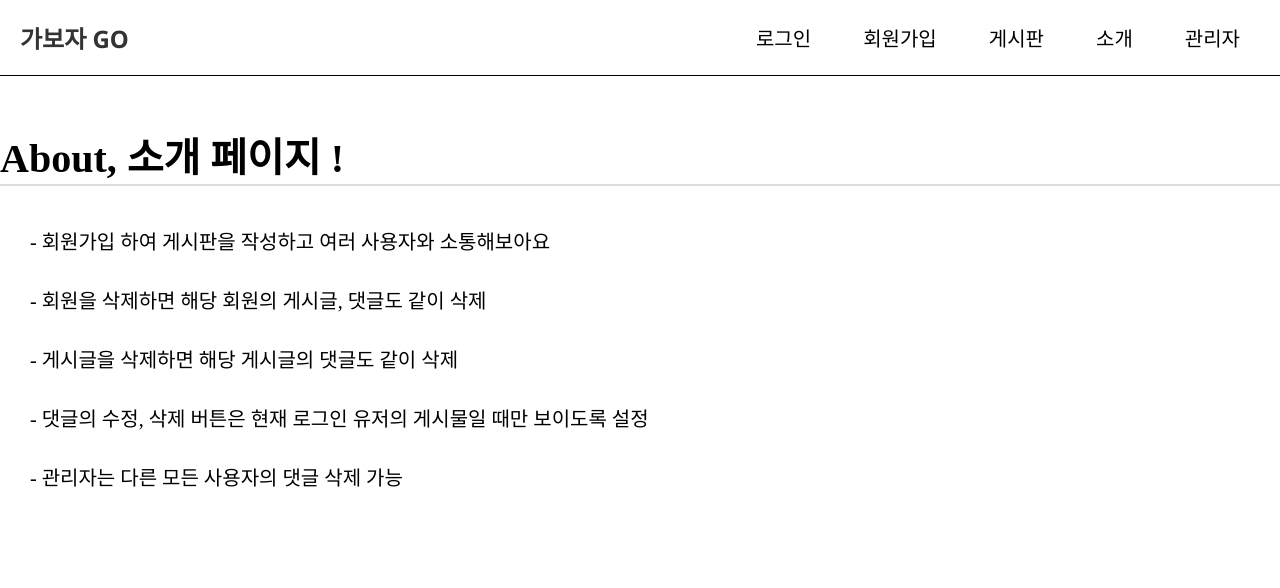
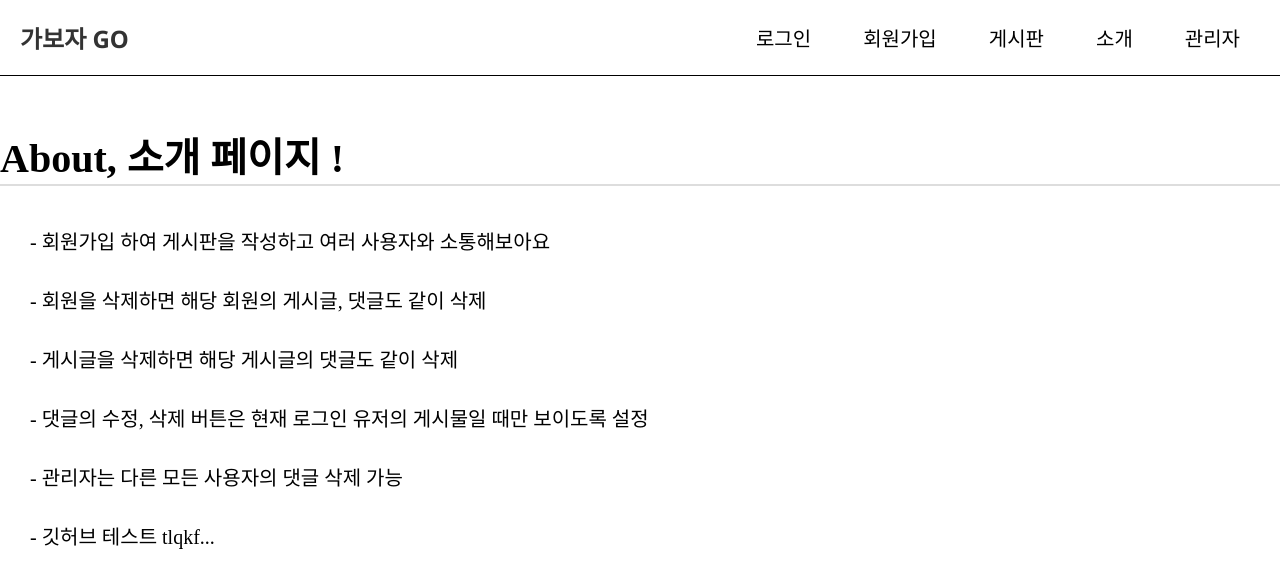
Before and after one commit to kminj020927/front, a React (Create React App) app: page /about in a window 1280 px wide. Shown: the top 588 px of the page. Built offline with nearby package versions, Linux system fonts and the light colour scheme; a web font is replaced by a local one.

Commit message:
firstTaeHyun

```diff
--- a/src/pages/About.jsx
+++ b/src/pages/About.jsx
@@ -1,5 +1,4 @@
 import React from 'react';
-import LoginContextConsumer from '../contexts/LoginContextConsumer';
 import Header from '../components/Header/Header';
 
 const About = () => {
@@ -15,6 +14,9 @@ const About = () => {
                 <p>- 게시글을 삭제하면 해당 게시글의 댓글도 같이 삭제</p>
                 <p>- 댓글의 수정, 삭제 버튼은 현재 로그인 유저의 게시물일 때만 보이도록 설정</p>
                 <p>- 관리자는 다른 모든 사용자의 댓글 삭제 가능</p>
+
+                <p>- 깃허브 테스트 tlqkf...</p>
+
             </div>
         </>
     )
```
